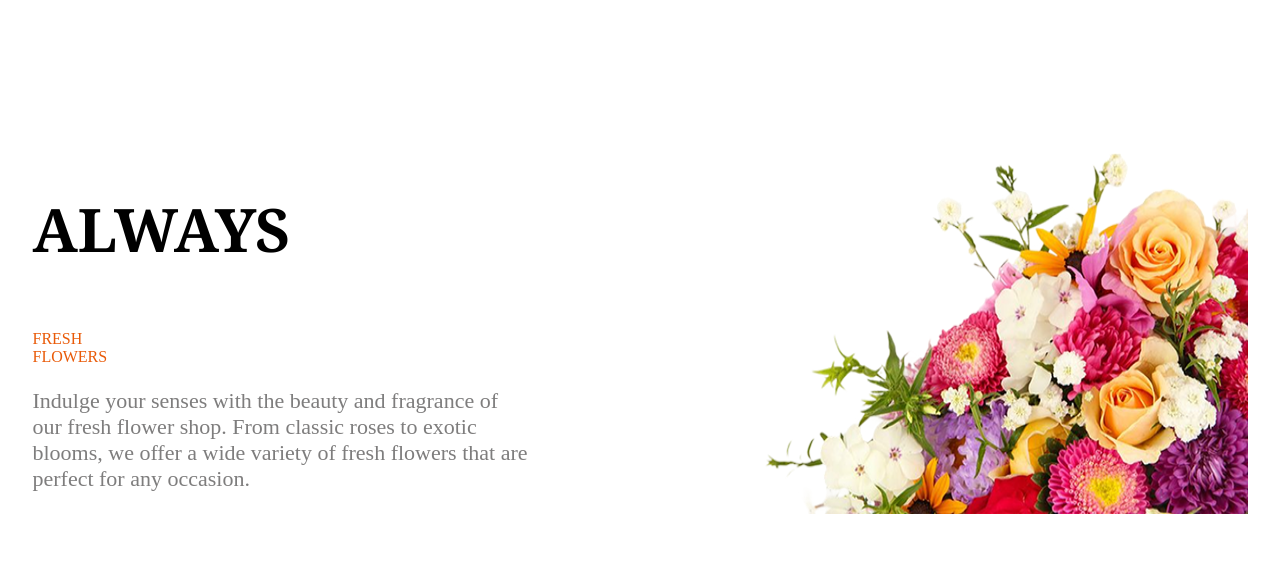
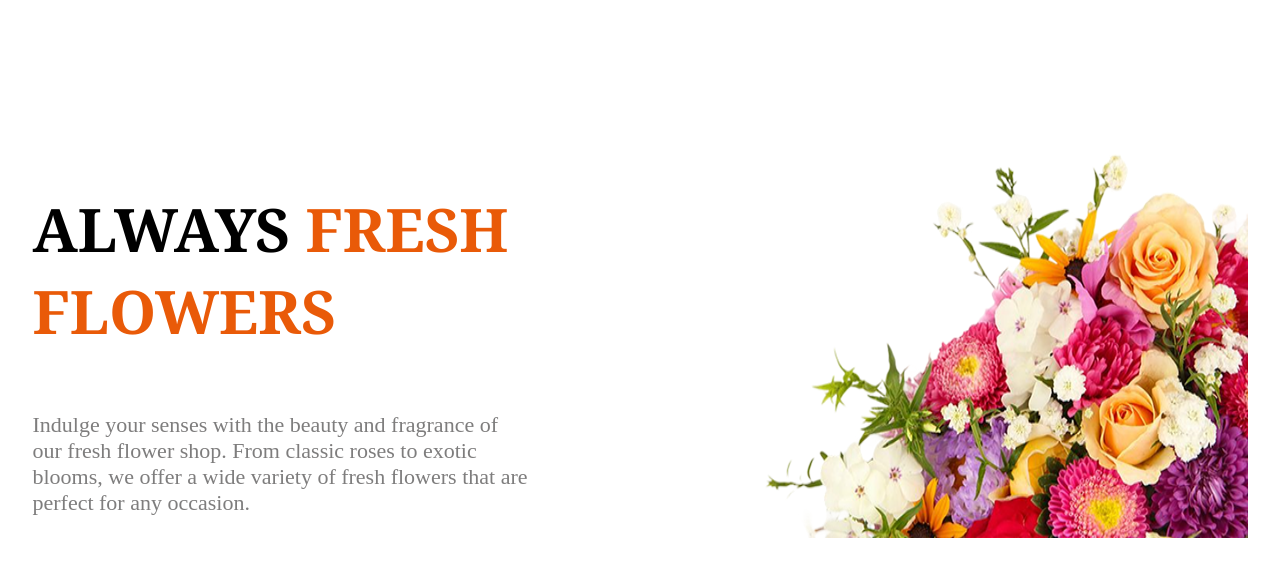
Before and after one commit to Shahed-42/Assignment-02, a plain HTML site: page index.html in a window 1280 px wide. Shown: the part 143-720 px from the top of the page. Drawn offline with Linux system fonts and the light colour scheme.

Commit message:
problem solved

```diff
--- a/index.html
+++ b/index.html
@@ -24,7 +24,7 @@
         <!-- banner section -->
         <div class="banner">
             <div class="banner-content">
-                <h3 class="banner-title noto-serif-font"><span class="always">ALWAYS</span></h3> <span class="fresh always">FRESH </span><br><span class="flower"> FLOWERS</span></h3>
+                <h3 class="banner-title noto-serif-font"><span class="always">ALWAYS</span> <span class="fresh always">FRESH </span><br><span class="flower"> FLOWERS</span></h3>
                 <p class="banner-description">Indulge your senses with the beauty and fragrance of <br> our fresh flower shop. From classic roses to exotic <br> blooms, we offer a wide variety of fresh flowers that are <br> perfect for any occasion.</p>
             </div>
             <img class="banner-img" src="Assets/Pic/hero-flower.png" alt="">
```
